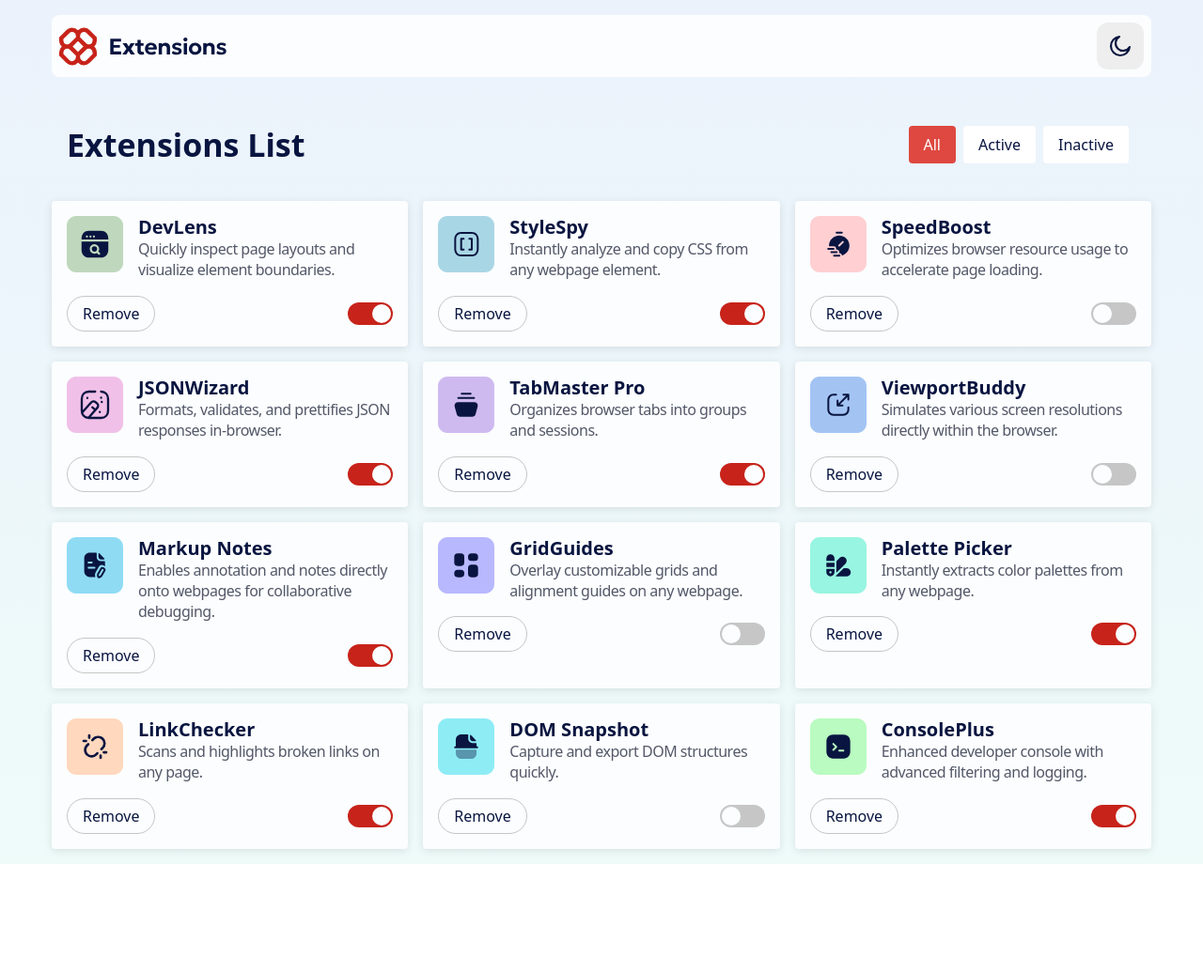
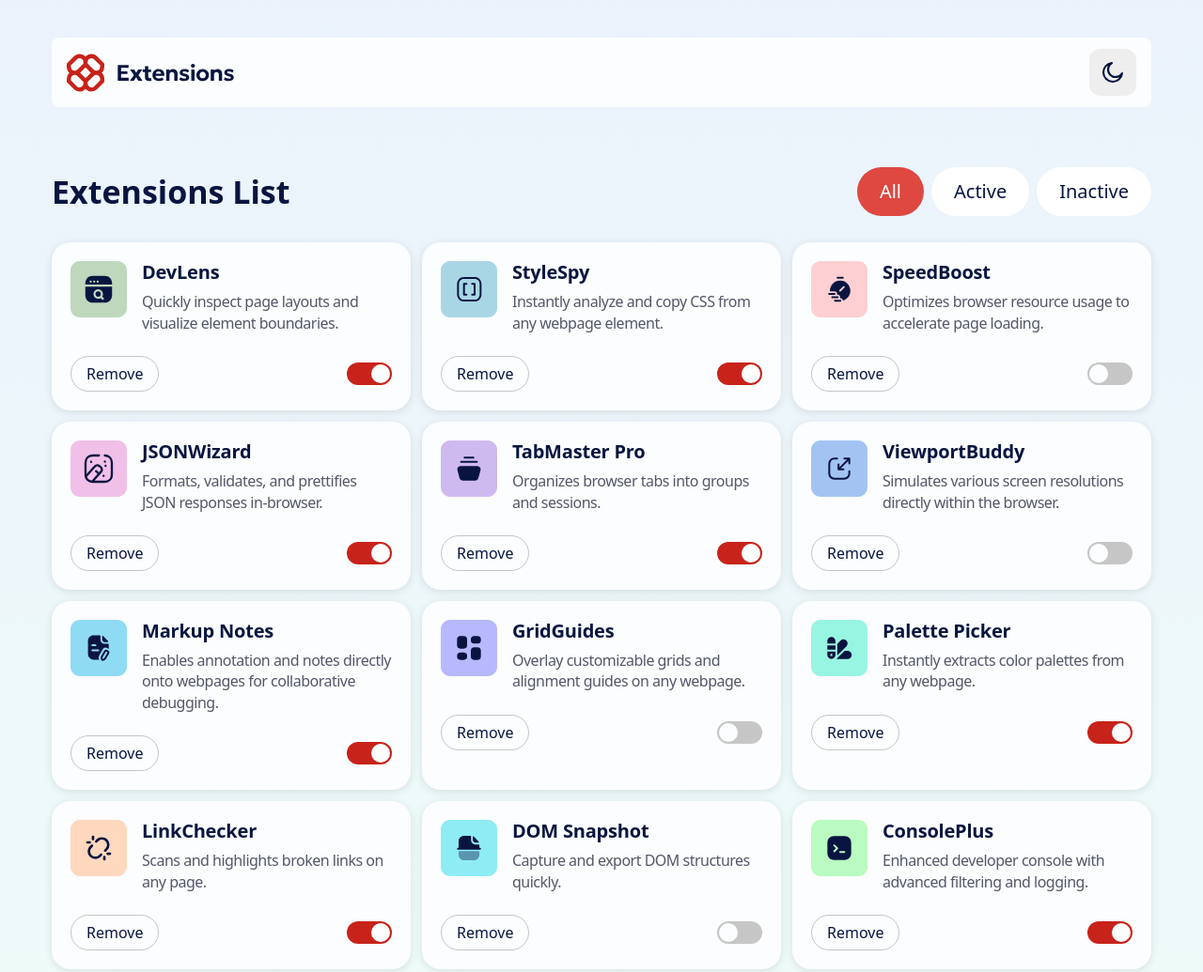
Before and after one commit to ChamuMutezva/browser-extensions-manager, a plain HTML site: page index.html in a window 1280 px wide. Shown: the whole page at 94% size. Before the commit the page ends 920 px from the top, so only its background shows below. Drawn offline with Linux system fonts and the light colour scheme; a web font is replaced by a local one.

Commit message:
update: tablet layout adjustments

```diff
--- a/css/styles.css
+++ b/css/styles.css
@@ -15,7 +15,9 @@ body {
     -webkit-font-smoothing: antialiased;
     -moz-osx-font-smoothing: grayscale;
     min-height: 100vh;
-    padding: var(--spacing-2);
+    padding-inline: var(--spacing-2);
+    padding-top: var(--spacing-25);
+    padding-bottom: var(--spacing-8);
 }
 
 img,
@@ -160,7 +162,6 @@ a {
     --radius-full: 999px;
 
     --sun-opacity: 0;
-
     --sun-rotation: 0deg;
     --moon-opacity: 1;
     --moon-rotation: 0deg;
@@ -187,7 +188,7 @@ a {
     margin: 0 auto;
     display: flex;
     flex-direction: column;
-    gap: var(--spacing-35);
+    gap: var(--spacing-5);
 }
 
 .header {
@@ -195,7 +196,8 @@ a {
     justify-content: space-between;
     align-items: center;
     background-color: var(--color-primary);
-    padding: var(--spacing-1);
+    padding-block: var(--spacing-1);
+    padding-inline: var(--spacing-15);
     border-radius: var(--radius-8);
 }
 .main-title {
@@ -212,7 +214,7 @@ a {
 .main {
     display: flex;
     flex-direction: column;
-    gap: var(--spacing-2);
+    gap: var(--spacing-5);
 }
 
 .theme-switcher {
@@ -271,14 +273,12 @@ a {
 .status-filter {
     border: none;
     padding: 0;
-    margin: 0 0 1rem 0;
 }
 
 /* Radio Group Container */
 .radio-group {
     display: flex;
     gap: 0.5rem;
-    padding: 0.5rem;
     border-radius: 0.5rem;
 }
 
@@ -299,8 +299,8 @@ a {
 /* Radio Label Styling */
 .radio-label {
     display: inline-block;
-    padding: 0.5rem 1rem;
-    border-radius: 0.25rem;
+    padding: 0.7rem 1.5rem;
+    border-radius: var(--radius-full);
     font-size: 1rem;
     color: var(--color-text);
     background: var(--color-background);
@@ -329,23 +329,26 @@ a {
     flex-direction: column;
     justify-content: center;
     align-items: center;
-    padding: var(--spacing-2);
     border-radius: var(--radius-4);
-    gap: var(--spacing-2);
+    gap: var(--spacing-3);
 }
 
 .cards-container {
     display: grid;
     grid-template-columns: repeat(auto-fit, minmax(300px, 1fr));
-    gap: var(--spacing-2);
+    gap: var(--spacing-15);
 }
 
 .card {
     background: var(--color-primary);
-    border-radius: var(--radius-4);
+    border-radius: var(--radius-20);
     box-shadow: 0 2px 10px rgba(0, 0, 0, 0.1);
-    padding: var(--spacing-2);
+    padding: var(--spacing-25);
     transition: transform 0.2s ease, background 0.3s ease;
+}
+
+.card-hidden {
+    display: none;
 }
 
 .card-details {
@@ -355,14 +358,22 @@ a {
     align-items: start;
 }
 
+.card-info {
+    display: flex;
+    flex-direction: column;
+    gap: var(--spacing-1);
+}
+
 .card-title {
     font-size: var(--font-size-md);
     font-weight: var(--font-weight-bold);
     color: var(--color-text);
     line-height: var(--line-height-sm);
+    letter-spacing: var(--letter-spacing-md);
 }
 .card-description {
     font-size: var(--font-size-xs);
+    font-weight: var(--font-weight-regular);
     color: var(--color-subtext);
     line-height: var(--line-height-md);
     letter-spacing: var(--letter-spacing-xs);
@@ -375,7 +386,7 @@ a {
     display: flex;
     justify-content: space-between;
     align-items: center;
-    margin-top: var(--spacing-2);
+    margin-top: var(--spacing-3);
 }
 .switch {
     position: relative;
@@ -437,6 +448,20 @@ input:checked + .slider::before {
 
 @media (min-width: 38.75rem) {
     /* 620px in rems */
+    body {
+        padding-inline: var(--spacing-4);
+        padding-top: var(--spacing-3);
+    }
+    .header {
+        padding-block: var(--spacing-15);
+        padding-inline: var(--spacing-2);
+    }
+    .radio-label {
+        font-size: var(--font-size-md);
+    }
+    .main {
+        gap: var(--spacing-35);
+    }
     .control-panel {
         flex-direction: row;
         justify-content: space-between;
@@ -446,3 +471,13 @@ input:checked + .slider::before {
         margin: 0;
     }
 }
+
+@media (min-width: 64rem) {
+    /* 1024px in rems */
+    body {
+        padding-top: var(--spacing-5);
+    }
+    .container {
+        gap: var(--spacing-8);
+    }
+}
--- a/js/main.js
+++ b/js/main.js
@@ -1,3 +1,4 @@
+"use strict";
 document.addEventListener("DOMContentLoaded", async function () {
     const themeSwitcher = document.getElementById("theme-switcher");
     const body = document.body;
@@ -10,7 +11,8 @@ document.addEventListener("DOMContentLoaded", async function () {
         const prefersDark = window.matchMedia(
             "(prefers-color-scheme: dark)"
         ).matches;
-
+        console.log("Saved theme:", savedTheme);
+        console.log("Prefers dark:", prefersDark);
         if (savedTheme) {
             body.classList.toggle("dark-theme", savedTheme === "dark");
         } else if (prefersDark) {
@@ -74,7 +76,7 @@ document.addEventListener("DOMContentLoaded", async function () {
             card.className = `card ${ext.isActive ? "active" : "inactive"}`;
             card.dataset.status = ext.isActive ? "active" : "inactive";
             card.innerHTML = `
-            <div class="card__content">
+            <div class="card-content">
                 <div class="card-details">
                     <img class="card-logo" src="${ext.logo}" alt="${
                 ext.name
@@ -107,7 +109,7 @@ document.addEventListener("DOMContentLoaded", async function () {
                 );
             });
 
-            // Add event listener for the toggle switch
+            // Add event listener for the card toggle switch
             card.querySelector(".toggle-switch").addEventListener(
                 "change",
                 (e) => {
@@ -130,11 +132,12 @@ document.addEventListener("DOMContentLoaded", async function () {
                         (currentFilter === "active" && !ext.isActive) ||
                         (currentFilter === "inactive" && ext.isActive)
                     ) {
-                        card.style.display = "none";
+                       // card.style.display = "none";
+                        card.classList.add("card-hidden");
                     }
 
-                    // Optional: Update your data store if you're maintaining one
-                    updateExtensionStatus(ext.name, ext.isActive);
+                    // Update the data store
+                   // updateExtensionStatus(ext.name, ext.isActive);
                 }
             );
 
```
